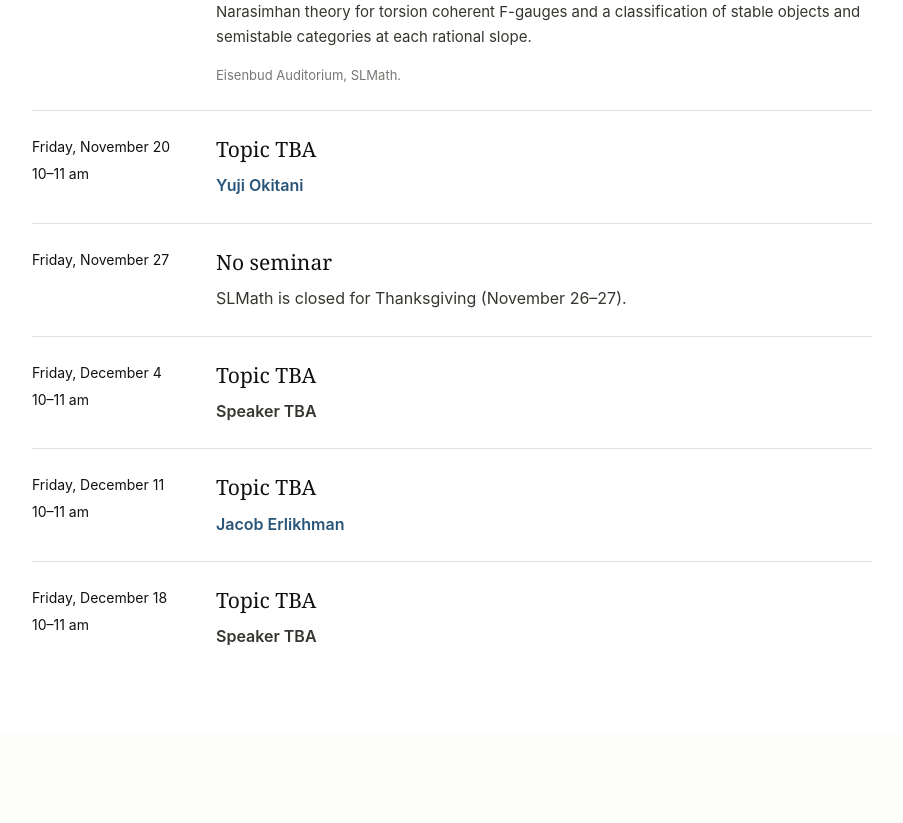
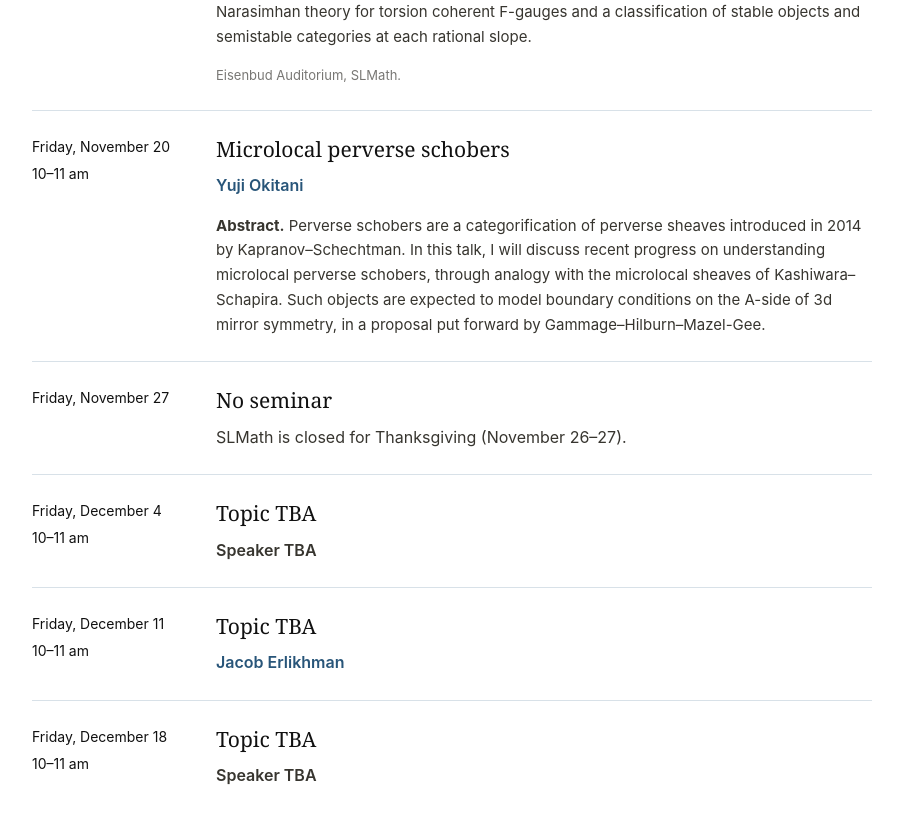
Before and after one commit to andyzhangyn/andyzhangyn.github.io, a Next.js app: page /seminar/slmath in a window 1280 px wide. Shown: the part 2680-3503 px from the top of the page, without its empty margins (188-1091 px from the left). Before the commit the page ends 3414 px from the top, so only its background shows below. Built offline with nearby package versions, Linux system fonts and the light colour scheme.

Commit message:
Add title and abstract for Yuji Okitani seminar

```diff
--- a/app/seminar/slmath/page.tsx
+++ b/app/seminar/slmath/page.tsx
@@ -80,6 +80,17 @@ const remainingSchedule = [
     date: "2026-11-20",
     label: "Friday, November 20",
     speaker: <a href="https://yo264.user.srcf.net/">Yuji Okitani</a>,
+    title: "Microlocal perverse schobers",
+    abstract: (
+      <>
+        Perverse schobers are a categorification of perverse sheaves introduced
+        in 2014 by Kapranov–Schechtman. In this talk, I will discuss recent
+        progress on understanding microlocal perverse schobers, through analogy
+        with the microlocal sheaves of Kashiwara–Schapira. Such objects are
+        expected to model boundary conditions on the A-side of 3d mirror
+        symmetry, in a proposal put forward by Gammage–Hilburn–Mazel-Gee.
+      </>
+    ),
   },
   {
     date: "2026-11-27",
```
